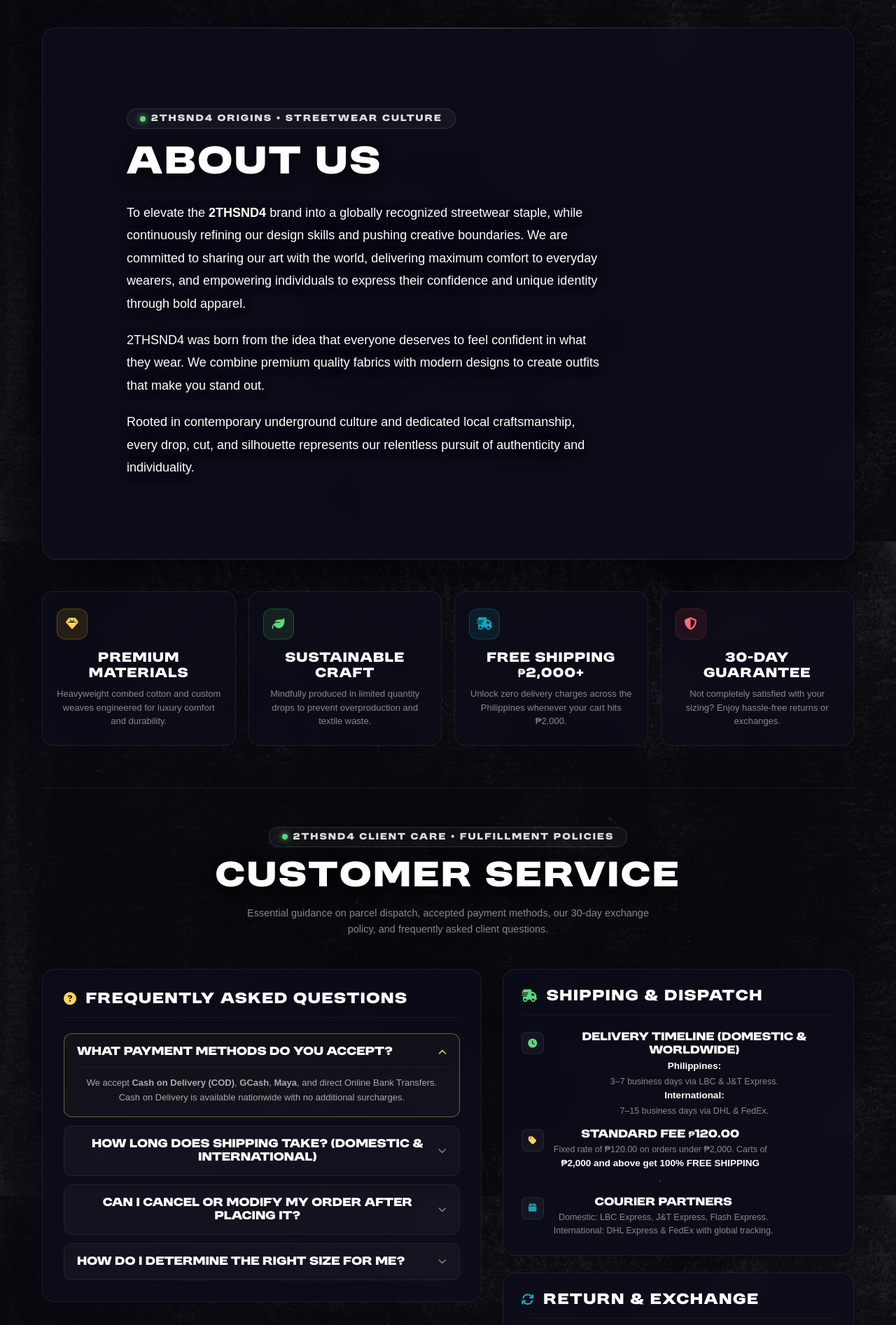
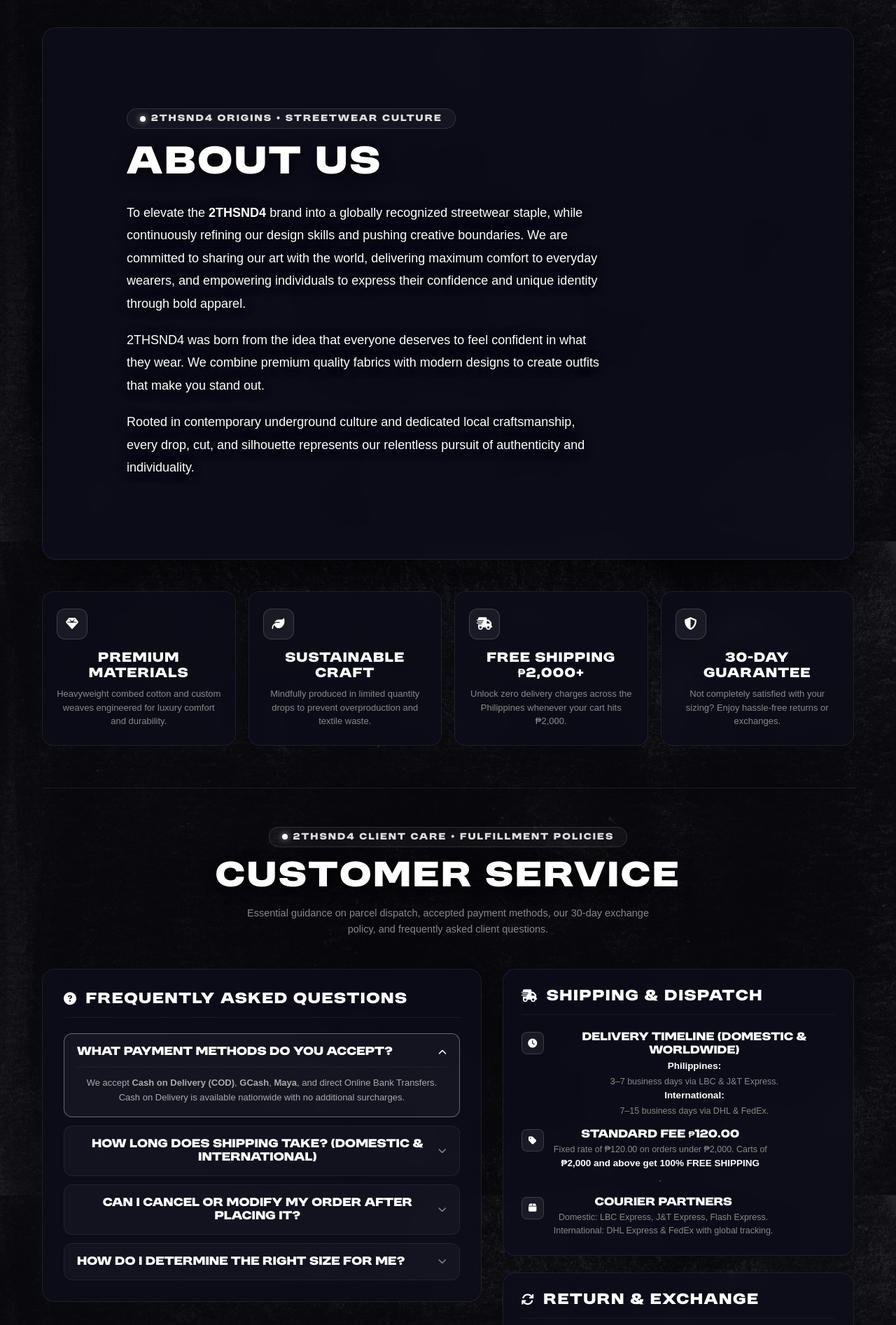
Before and after one commit to sammybusiobulagao13-collab/2THSND4-final, a Symfony app: template templates/home/about.html.twig in a window 1280 px wide. Shown: the part 161-2055 px from the top of the page at 70% size. Run offline with Twig, Linux system fonts and the light colour scheme; the template is opened without the code that fills it, so the values that code supplies are empty; some libraries are stand-ins or nearby versions.

Commit message:
style(brand): convert all customer service and about box highlights to consistent black, white, and gray monochrome palette

```diff
--- a/templates/home/about.html.twig
+++ b/templates/home/about.html.twig
@@ -9,8 +9,8 @@
         padding: 200px 0 100px;
         background-color: #06060c;
         background-image:
-            radial-gradient(circle at 10% 25%, rgba(23, 162, 184, 0.07) 0%, transparent 45%),
-            radial-gradient(circle at 90% 70%, rgba(93, 216, 121, 0.05) 0%, transparent 45%),
+            radial-gradient(circle at 10% 25%, rgba(255, 255, 255, 0.03) 0%, transparent 45%),
+            radial-gradient(circle at 90% 70%, rgba(255, 255, 255, 0.015) 0%, transparent 45%),
             url('{{ asset('images/texture.jpg') }}');
         background-size: cover;
         background-attachment: fixed;
@@ -164,8 +164,8 @@
         width: 8px;
         height: 8px;
         border-radius: 50%;
-        background: #5dd879;
-        box-shadow: 0 0 10px #5dd879;
+        background: #ffffff;
+        box-shadow: 0 0 10px rgba(255, 255, 255, 0.7);
     }
     .about-cs-header h2 {
         font-family: var(--font-primary);
@@ -236,8 +236,8 @@
         border-color: rgba(255, 255, 255, 0.15);
     }
     .cs-faq-block.open {
-        border-color: rgba(255, 214, 89, 0.4);
-        background: rgba(255, 214, 89, 0.03);
+        border-color: rgba(255, 255, 255, 0.35);
+        background: rgba(255, 255, 255, 0.04);
     }
     .cs-faq-question {
         display: flex;
@@ -254,7 +254,7 @@
     }
     .cs-faq-block.open .cs-faq-question i {
         transform: rotate(180deg);
-        color: #ffd659;
+        color: #ffffff;
     }
     .cs-faq-answer {
         display: none;
@@ -322,7 +322,7 @@
 
     /* ── Bottom CTA Banner ── */
     .about-cs-cta {
-        background: linear-gradient(135deg, rgba(23, 162, 184, 0.1) 0%, rgba(93, 216, 121, 0.06) 100%);
+        background: linear-gradient(135deg, rgba(255, 255, 255, 0.06) 0%, rgba(255, 255, 255, 0.02) 100%);
         border: 1px solid rgba(255, 255, 255, 0.12);
         border-radius: 18px;
         padding: 28px 35px;
@@ -415,7 +415,7 @@
             <div class="about-features-grid">
                 <!-- Feature 1 -->
                 <div class="about-feature-card">
-                    <div class="af-icon-box" style="background: rgba(255, 193, 7, 0.1); color: #ffd659; border-color: rgba(255, 193, 7, 0.25);">
+                    <div class="af-icon-box" style="background: rgba(255, 255, 255, 0.06); color: #ffffff; border-color: rgba(255, 255, 255, 0.16);">
                         <i class="fas fa-gem"></i>
                     </div>
                     <h3>Premium Materials</h3>
@@ -424,7 +424,7 @@
 
                 <!-- Feature 2 -->
                 <div class="about-feature-card">
-                    <div class="af-icon-box" style="background: rgba(93, 216, 121, 0.1); color: #5dd879; border-color: rgba(93, 216, 121, 0.25);">
+                    <div class="af-icon-box" style="background: rgba(255, 255, 255, 0.06); color: #ffffff; border-color: rgba(255, 255, 255, 0.16);">
                         <i class="fas fa-leaf"></i>
                     </div>
                     <h3>Sustainable Craft</h3>
@@ -433,7 +433,7 @@
 
                 <!-- Feature 3 -->
                 <div class="about-feature-card">
-                    <div class="af-icon-box" style="background: rgba(23, 162, 184, 0.1); color: #17a2b8; border-color: rgba(23, 162, 184, 0.25);">
+                    <div class="af-icon-box" style="background: rgba(255, 255, 255, 0.06); color: #ffffff; border-color: rgba(255, 255, 255, 0.16);">
                         <i class="fas fa-truck-fast"></i>
                     </div>
                     <h3>Free Shipping &#8369;2,000+</h3>
@@ -442,7 +442,7 @@
 
                 <!-- Feature 4 -->
                 <div class="about-feature-card">
-                    <div class="af-icon-box" style="background: rgba(220, 53, 69, 0.1); color: #ff6b7b; border-color: rgba(220, 53, 69, 0.25);">
+                    <div class="af-icon-box" style="background: rgba(255, 255, 255, 0.06); color: #ffffff; border-color: rgba(255, 255, 255, 0.16);">
                         <i class="fas fa-shield-alt"></i>
                     </div>
                     <h3>30-Day Guarantee</h3>
@@ -467,7 +467,7 @@
                     <!-- Left: FAQs Accordion -->
                     <div class="cs-panel-card" id="faqs">
                         <div class="cs-panel-title">
-                            <i class="fas fa-circle-question" style="color: #ffd659;"></i>
+                            <i class="fas fa-circle-question" style="color: #ffffff;"></i>
                             <span>FREQUENTLY ASKED QUESTIONS</span>
                         </div>
 
@@ -506,7 +506,7 @@
                                     <i class="fas fa-chevron-down"></i>
                                 </div>
                                 <div class="cs-faq-answer">
-                                    Yes! Customers can cancel orders while in <em>Processing</em> or <em>Approved</em> status directly through your <a href="{{ path('app_my_orders') }}" style="color: #5dd879; text-decoration: underline;">My Orders</a> page. When cancelled, inventory stock is automatically returned to the store immediately.
+                                    Yes! Customers can cancel orders while in <em>Processing</em> or <em>Approved</em> status directly through your <a href="{{ path('app_my_orders') }}" style="color: #ffffff; text-decoration: underline;">My Orders</a> page. When cancelled, inventory stock is automatically returned to the store immediately.
                                 </div>
                             </div>
 
@@ -529,13 +529,13 @@
                         <!-- Shipping Policy -->
                         <div class="cs-policy-card" id="shipping">
                             <div class="cs-panel-title">
-                                <i class="fas fa-truck-fast" style="color: #5dd879;"></i>
+                                <i class="fas fa-truck-fast" style="color: #ffffff;"></i>
                                 <span>SHIPPING &amp; DISPATCH</span>
                             </div>
 
                             <div class="cs-policy-items">
                                 <div class="cs-policy-row">
-                                    <div class="cs-policy-dot" style="color: #5dd879;">
+                                    <div class="cs-policy-dot" style="color: #ffffff; background: rgba(255, 255, 255, 0.06); border-color: rgba(255, 255, 255, 0.15);">
                                         <i class="fas fa-clock"></i>
                                     </div>
                                     <div class="cs-policy-text">
@@ -545,7 +545,7 @@
                                 </div>
 
                                 <div class="cs-policy-row">
-                                    <div class="cs-policy-dot" style="color: #ffd659;">
+                                    <div class="cs-policy-dot" style="color: #ffffff; background: rgba(255, 255, 255, 0.06); border-color: rgba(255, 255, 255, 0.15);">
                                         <i class="fas fa-tag"></i>
                                     </div>
                                     <div class="cs-policy-text">
@@ -555,7 +555,7 @@
                                 </div>
 
                                 <div class="cs-policy-row">
-                                    <div class="cs-policy-dot" style="color: #17a2b8;">
+                                    <div class="cs-policy-dot" style="color: #ffffff; background: rgba(255, 255, 255, 0.06); border-color: rgba(255, 255, 255, 0.15);">
                                         <i class="fas fa-box"></i>
                                     </div>
                                     <div class="cs-policy-text">
@@ -569,13 +569,13 @@
                         <!-- Return & Exchange Policy -->
                         <div class="cs-policy-card" id="returns">
                             <div class="cs-panel-title">
-                                <i class="fas fa-arrows-rotate" style="color: #17a2b8;"></i>
+                                <i class="fas fa-arrows-rotate" style="color: #ffffff;"></i>
                                 <span>RETURN &amp; EXCHANGE</span>
                             </div>
 
                             <div class="cs-policy-items">
                                 <div class="cs-policy-row">
-                                    <div class="cs-policy-dot" style="color: #17a2b8;">
+                                    <div class="cs-policy-dot" style="color: #ffffff; background: rgba(255, 255, 255, 0.06); border-color: rgba(255, 255, 255, 0.15);">
                                         <i class="fas fa-calendar-check"></i>
                                     </div>
                                     <div class="cs-policy-text">
@@ -585,7 +585,7 @@
                                 </div>
 
                                 <div class="cs-policy-row">
-                                    <div class="cs-policy-dot" style="color: #ff6b7b;">
+                                    <div class="cs-policy-dot" style="color: #ffffff; background: rgba(255, 255, 255, 0.06); border-color: rgba(255, 255, 255, 0.15);">
                                         <i class="fas fa-shirt"></i>
                                     </div>
                                     <div class="cs-policy-text">
```
Also changed, not shown: templates/contact/index.html.twig (+18 -18 lines).
